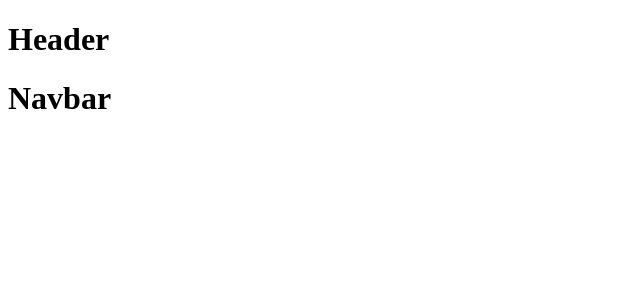
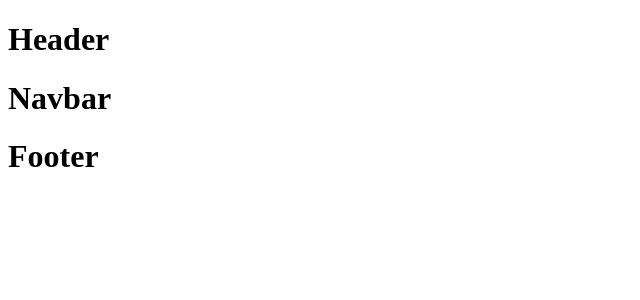
Before and after one commit to Isaac-Sturtridge/nc-news, a React (Vite) app: page / in a window 1280 px wide. Shown: the top 300 px of the page, without its empty margins (0-640 px from the left). Built offline with nearby package versions, Linux system fonts and the light colour scheme.

Commit message:
add footer

```diff
--- a/src/components/Footer.jsx
+++ b/src/components/Footer.jsx
@@ -1,5 +1,5 @@
 const Footer = () => {
-
+    return <h1>Footer</h1>
 }
 
 export default Footer;
```
